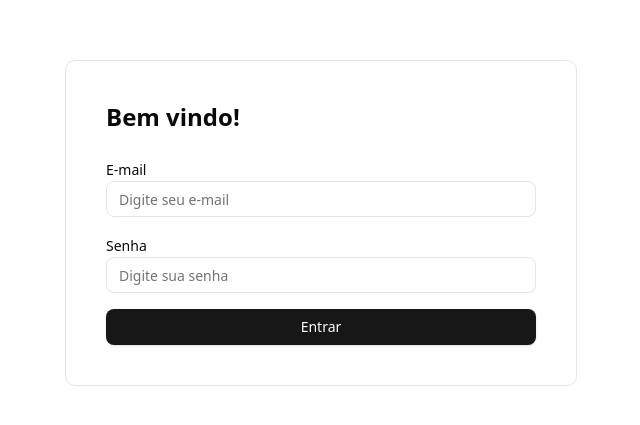
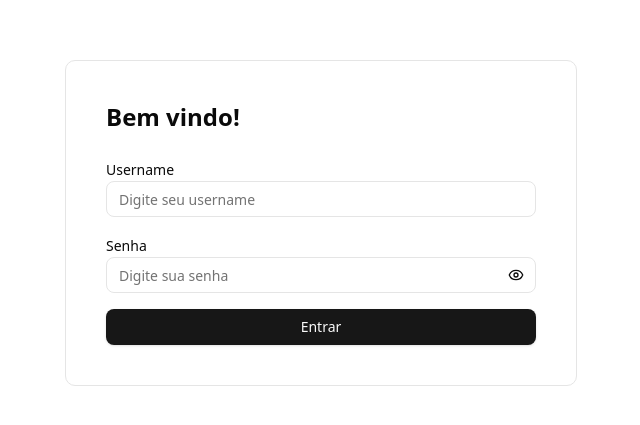
Before and after one commit to estelasato/estelamariesato128415, a React (Vite) app: page /login in a window 1280 px wide. Shown: the part 217-642 px from the top of the page, without its empty margins (319-959 px from the left). Built offline with nearby package versions, Linux system fonts and the light colour scheme.

Commit message:
style and refactor: login screen, button and input components

```diff
--- a/src/view/components/ui/input.tsx
+++ b/src/view/components/ui/input.tsx
@@ -1,15 +1,27 @@
 import { cn } from "@/shared/utils/cn"
 import * as React from "react"
+import { Label } from "./label";
+import { EyeIcon } from "lucide-react";
+import { EyeOffIcon } from "lucide-react";
 
 interface InputProps extends React.ComponentProps<"input"> {
   error?: string;
+  isPassword?: boolean;
+  label?: string;
 }
 const Input = React.forwardRef<HTMLInputElement, InputProps>(
-  ({ className, type, error, ...props }, ref) => {
+  ({ className, type, error, isPassword = false, label, ...props }, ref) => {
+
+    const [showPassword, setShowPassword] = React.useState(false);
+    function handleShowPassword() {
+      setShowPassword(!showPassword);
+    }
     return (
-      <div>
+      <>
+        <div className="relative">
+          {label && <Label htmlFor={label}>{label}</Label>}
           <input
-        type={type}
+            type={isPassword ? (showPassword ? "text" : "password") : type}
             className={cn(
               "flex h-9 w-full rounded-md border border-input bg-transparent px-3 py-1 text-base transition-colors file:border-0 file:bg-transparent file:text-sm file:font-medium file:text-foreground placeholder:text-muted-foreground focus-visible:outline-none focus-visible:ring-1 focus-visible:ring-ring disabled:cursor-not-allowed disabled:opacity-50 md:text-sm",
               className
@@ -17,8 +29,14 @@ const Input = React.forwardRef<HTMLInputElement, InputProps>(
             ref={ref}
             {...props}
           />
+          {isPassword && (
+            <div className="absolute right-3 top-[56%] " onClick={handleShowPassword}>
+              {showPassword ? <EyeOffIcon className="size-4" /> : <EyeIcon className="size-4" />}
+            </div>
+          )}
+        </div>
         {error && <p className="text-red-500 text-xs">{error}</p>}
-      </div>
+      </>
     )
   }
 )
--- a/src/view/pages/Login/index.tsx
+++ b/src/view/pages/Login/index.tsx
@@ -1,31 +1,35 @@
 import { Button } from "@/view/components/ui/button";
 import { Input } from "@/view/components/ui/input";
-import { Label } from "@/view/components/ui/label";
 import { FormProvider } from "react-hook-form";
 import { useLogin } from "./useLogin";
 
 export default function Login() {
   const { form, handleSubmit, isLoading } = useLogin();
+  const error = form.formState.errors;
 
   return (
     <div className="border border-border rounded-lg p-6 sm:p-8 md:p-10 w-lg sm:w-sm md:w-md lg:w-lg mx-6 mt-10 sm:mt-16 md:mt-20">
       <h1 className="text-2xl font-bold mb-6">Bem vindo!</h1>
       <FormProvider {...form}>
-        <div className="space-y-4">
-          <div className="space-y-2">
-            <Label htmlFor="email">E-mail</Label>
-            <Input {...form.register('username')}
-              error={form.formState.errors.username?.message}
-              id="email" type="email" placeholder="Digite seu e-mail" />
-          </div>
+        <form onSubmit={handleSubmit} className="space-y-4">
+          <Input {...form.register('username')}
+            label="Username"
+            error={error.username?.message}
+            id="email" placeholder="Digite seu username"
+          />
 
-          <div className="space-y-2">
-            <Label htmlFor="password">Senha</Label>
-            <Input {...form.register('password')} id="password" type="password" placeholder="Digite sua senha" />
-          </div>
+          <Input
+            error={error.password?.message}
+            label="Senha"
+            isPassword
+            {...form.register('password')}
+            id="password"
+            type="password"
+            placeholder="Digite sua senha"
+          />
 
-          <Button isLoading={isLoading} className="w-full" onClick={handleSubmit}>Entrar</Button>
-        </div>
+          <Button type="submit" isLoading={isLoading} className="w-full">Entrar</Button>
+        </form>
       </FormProvider>
     </div>
   )
```
Lines whose indentation alone changed are shown as unchanged.
